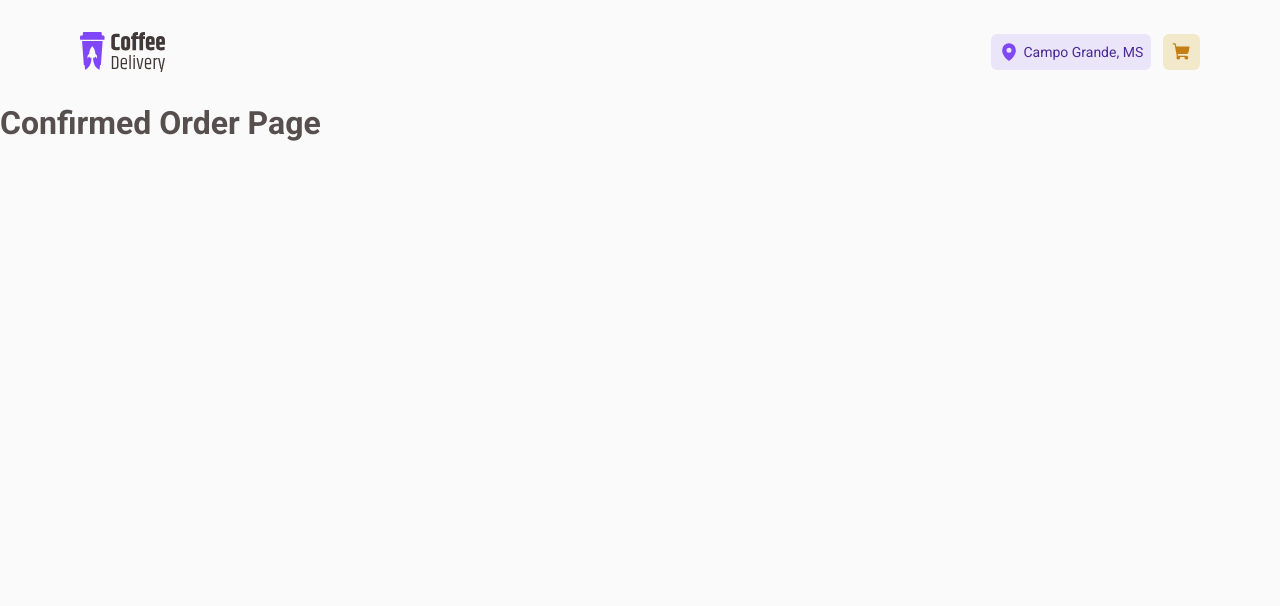
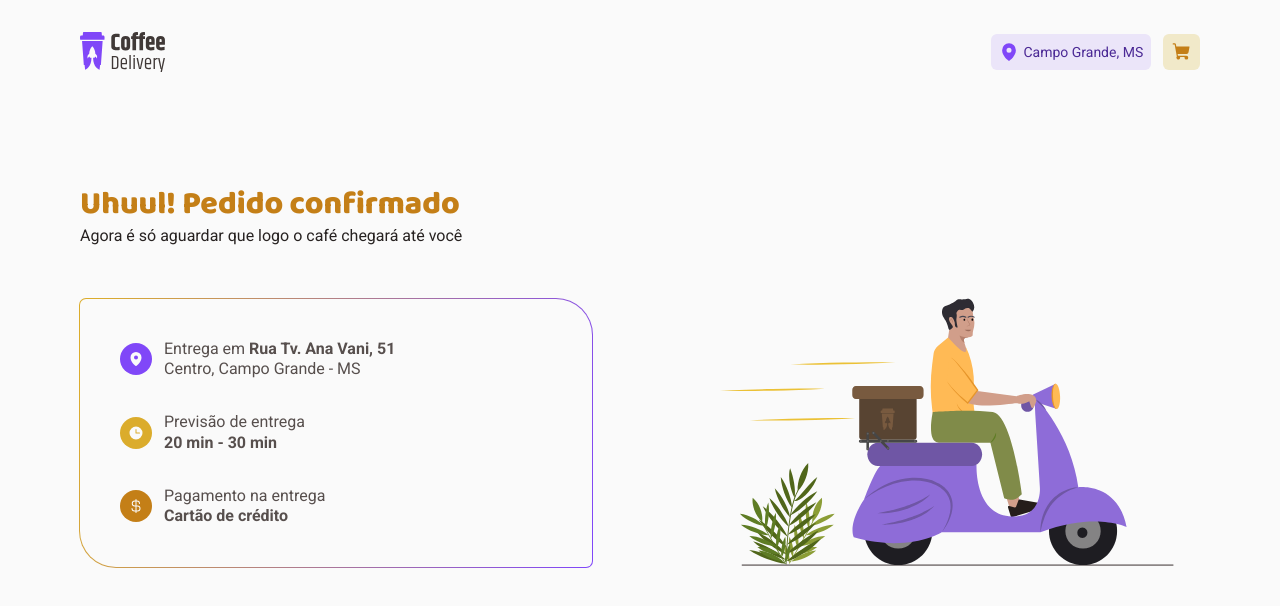
Before and after one commit to Joao-Pedro-Nogueira/CoffeeDelivery, a React (Vite) app: page /ConfirmedOrder in a window 1280 px wide. Shown: the top 606 px of the page. Built offline with nearby package versions, Linux system fonts and the light colour scheme.

Commit message:
Interface estática finalizada

```diff
--- a/src/pages/CompleteOrder/components/SelectedCoffeesSection/ConfirmationSection/index.tsx
+++ b/src/pages/CompleteOrder/components/SelectedCoffeesSection/ConfirmationSection/index.tsx
@@ -25,7 +25,7 @@
           Total
         </RegularText>
         <RegularText weight="700" size="l" color="subtitle">
-          R$ 29,90
+          R$ 13,40
         </RegularText>
       </div>
     </ConfirmationSectionContainer>
--- a/src/pages/CompleteOrder/components/SelectedCoffeesSection/SelectedCoffeesCard/index.tsx
+++ b/src/pages/CompleteOrder/components/SelectedCoffeesSection/SelectedCoffeesCard/index.tsx
@@ -9,6 +9,9 @@
       <SelectedCoffeeItem />
       <SelectedCoffeeItem />
       <SelectedCoffeeItem />
+      <SelectedCoffeeItem />
+      <SelectedCoffeeItem />
+      <SelectedCoffeeItem />
       <ConfirmationSection />
       <BasicButton content='Confirmar pedido' />
     </SelectedCoffeesCardContainer>
--- a/src/pages/CompleteOrder/components/SelectedCoffeesSection/styles.ts
+++ b/src/pages/CompleteOrder/components/SelectedCoffeesSection/styles.ts
@@ -6,4 +6,5 @@
   flex-direction: column;
   gap: 1rem;
   align-items: flex-start;
+  margin-bottom: 2.5rem;
 `
--- a/src/pages/ConfirmedOrder/index.tsx
+++ b/src/pages/ConfirmedOrder/index.tsx
@@ -1,5 +1,59 @@
+import { RegularText, TitleText } from "../../components/TextsComponents";
+import { ConfirmedOrderContainer, OrderDetailsContainer } from "./styles";
+import Ilustration from "../../assets/confirmed-order-ilustration.svg"
+import { InfoItem } from "../../components/InfoItem";
+import { MapPin, CurrencyDollar, Clock } from "phosphor-react";
+import { useTheme } from "styled-components";
+
 export function ConfirmedOrderPage() {
+
+  const {colors} =useTheme()
   return (
-    <h1>Confirmed Order Page</h1>
+    <ConfirmedOrderContainer className="container">
+      <div>
+        <TitleText size='l'>Uhuul! Pedido confirmado</TitleText>
+        <RegularText>Agora é só aguardar que logo o café chegará até você</RegularText>
+      </div>
+
+      <section>
+        <OrderDetailsContainer>
+          <InfoItem
+            icon={<MapPin weight="fill" size={16} />}
+            iconColor={colors["brand-purple"]}
+            text={
+            <RegularText color="text">
+              Entrega em <strong>Rua Tv. Ana Vani, 51</strong>
+              <br />
+              Centro, Campo Grande - MS
+            </RegularText>
+            }
+          />
+          <InfoItem
+            icon={<Clock weight="fill" size={16} />}
+            iconColor={colors["brand-yellow"]}
+            text={
+            <RegularText color="text">
+              Previsão de entrega
+              <br />
+              <strong>20 min - 30 min</strong>
+            </RegularText>
+            }
+          />
+          <InfoItem
+            icon={<CurrencyDollar weight="fill" size={16} />}
+            iconColor={colors["brand-yellow-dark"]}
+            text={
+            <RegularText color="text">
+              Pagamento na entrega
+              <br />
+              <strong>Cartão de crédito</strong>
+            </RegularText>
+            }
+          />
+        </OrderDetailsContainer>
+
+        <img src={Ilustration} />
+      </section>
+    </ConfirmedOrderContainer>
   )
 }
--- /dev/null
+++ b/src/pages/ConfirmedOrder/styles.ts
@@ -0,0 +1,38 @@
+import styled from "styled-components";
+
+export const ConfirmedOrderContainer = styled.section`
+  display: flex;
+  flex-direction: column;
+  gap: 2.5rem;
+  margin-top: 5rem;
+
+  h1 {
+    color: ${({theme}) => theme.colors["brand-yellow-dark"]};
+  }
+
+  > section {
+    display: flex;
+    align-items: center;
+    justify-content: space-between;
+  }
+`
+
+export const OrderDetailsContainer = styled.div`
+  padding: 2.5rem;
+  border-radius: 6px 36px 6px 36px;
+  background-color: ${({theme}) => theme.colors["base-background"]};
+  min-width: 32rem;
+  display: flex;
+  flex-direction: column;
+  gap: 2rem;
+  position: relative;
+
+  &&::before {
+    content: "";
+    position: absolute;
+    inset: -1px;
+    border-radius: 7px 37px 7px 37px;
+    background: linear-gradient(102.89deg, #DBAC2C 2.61%, #8047F8 98.76%);
+    z-index: -1;
+  }
+`
--- a/src/pages/Home/components/Intro/index.tsx
+++ b/src/pages/Home/components/Intro/index.tsx
@@ -1,7 +1,7 @@
 import { InfosContainer, IntroContainer, IntroContent, IntroTitle } from "./styles";
 import IntroImg from '../../../../assets/intro-image.svg'
 import { RegularText } from "../../../../components/TextsComponents";
-import { InfoItem } from "../../../../components/InfosItem";
+import { InfoItem } from "../../../../components/InfoItem";
 import { ShoppingCart, Timer, Package, Coffee } from 'phosphor-react'
 import { useTheme } from "styled-components";
 
```
Also changed, not shown: src/assets/confirmed-order-ilustration.svg (added), src/components/InfoItem/index.tsx (renamed from src/components/InfosItem/index.tsx), src/components/InfoItem/styles.ts (renamed from src/components/InfosItem/styles.ts), src/pages/Home/components/Intro/styles.ts (renamed from src/pages/Home/components/Intro/styles.tsx).
